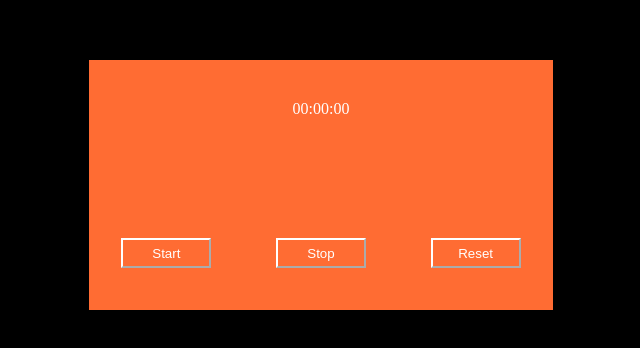
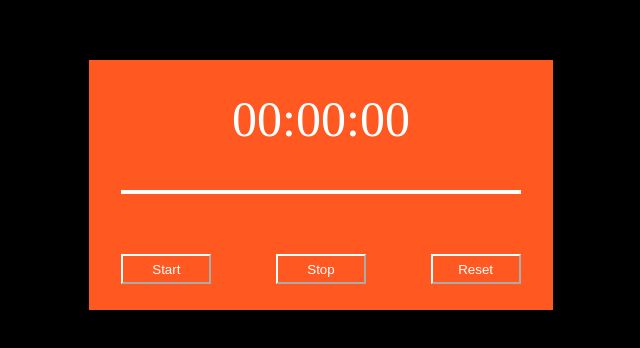
Before and after one commit to atarhz/stopwatch, a plain HTML site: page index.html in a window 1280 px wide. Shown: the part 190-538 px from the top of the page, without its empty margins (319-959 px from the left). Drawn offline with Linux system fonts and the light colour scheme.

Commit message:
sth edit.

```diff
--- a/index.html
+++ b/index.html
@@ -12,9 +12,9 @@
 </head>
 <body class="body">
 <div class="main">
-        <p class="p" id="pp">
-           00:00:00
-        </p>
+        <span class="p" id="pp">
+            00:00:00
+        </span>
         <div class="button">
             <button id="start"> Start</button>
             <button id="stop"> Stop</button>
--- a/style.css
+++ b/style.css
@@ -2,46 +2,76 @@
     background-color: black;
 }
 .stopwatch{
-    background-color: #ff6c33;
+    background-color: #ff5820;
     border-color: white;
 }
 .main{
     margin-top: 250px;
     margin-right: 400px;
     margin-left: 400px;
-    background-color: #ff6c33;
+    background-color: #ff5820;
     max-width: 100%;
     height: 250px;
 }
 .button{
     display: flex;
     justify-content: space-around;
-    margin-top: 120px;
+    margin-top:60px;
+    transition-duration: 0.4s;
 }
 .p{
+    border-bottom: 4px solid white;
+    font-size: 50px;
     display: flex;
     justify-content: center;
     color: white;
-    padding-top: 40px;
+    text-align: center;
+    height: 100px;
+    width: 400px;
+    padding-top: 30px;
+    padding-bottom: -50px;
+    margin-left: auto;
+    margin-right: auto;
 }
 #start{
     border-color: white;
-    background-color: #ff6c33;
+    background-color: #ff5820;
     color: white;
+    height: 30px;
+    width: 90px;
+}
+#start:hover{
+    border-color: #ff5820;
+    background-color: white;
+    color: black;
     height: 30px;
     width: 90px;
 }
 #reset{
     border-color: white;
-    background-color: #ff6c33;
+    background-color: #ff5820;
     color: white;
+    height: 30px;
+    width: 90px;
+}
+#reset:hover{
+    border-color: #ff5820;
+    background-color: white;
+    color: black;
     height: 30px;
     width: 90px;
 }
 #stop{
     border-color: white;
-    background-color: #ff6c33;
+    background-color: #ff5820;
     color: white;
     height: 30px;
     width: 90px;
 }
+#stop:hover{
+    border-color: #ff5820;
+    background-color: white;
+    color: black;
+    height: 30px;
+    width: 90px;
+}
```
